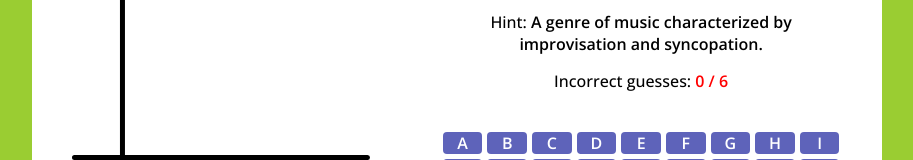
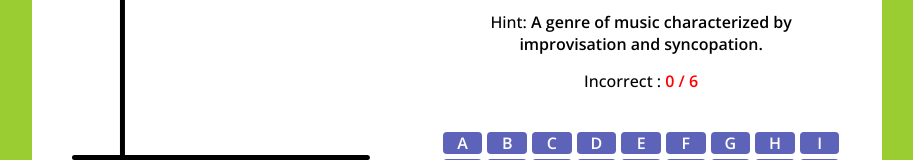
Before and after one commit to Unish-Maharjan/Hangman-game, a plain HTML site: page index.html in a window 1280 px wide. Shown: the part 362-522 px from the top of the page, without its empty margins (183-1096 px from the left). Drawn offline with nearby package versions, Linux system fonts and the light colour scheme.

Commit message:
hangman-game

```diff
--- a/hangman.html
+++ b/index.html
@@ -40,7 +40,7 @@
           </h4>
         <h4 class="guesses-text">
 
-            Incorrect guesses:
+            Incorrect :
             <b>
            0 / 6
           </b>
```
